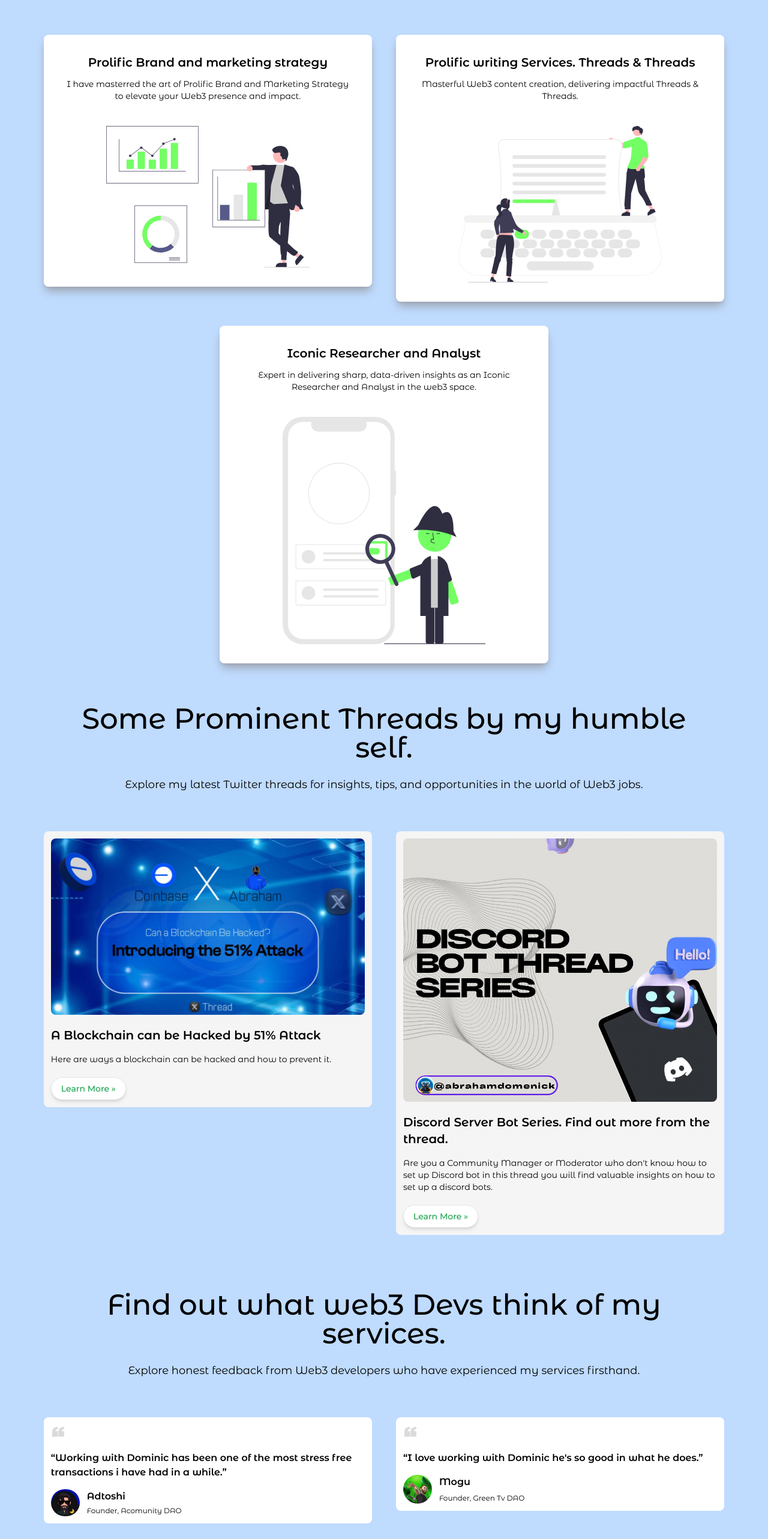
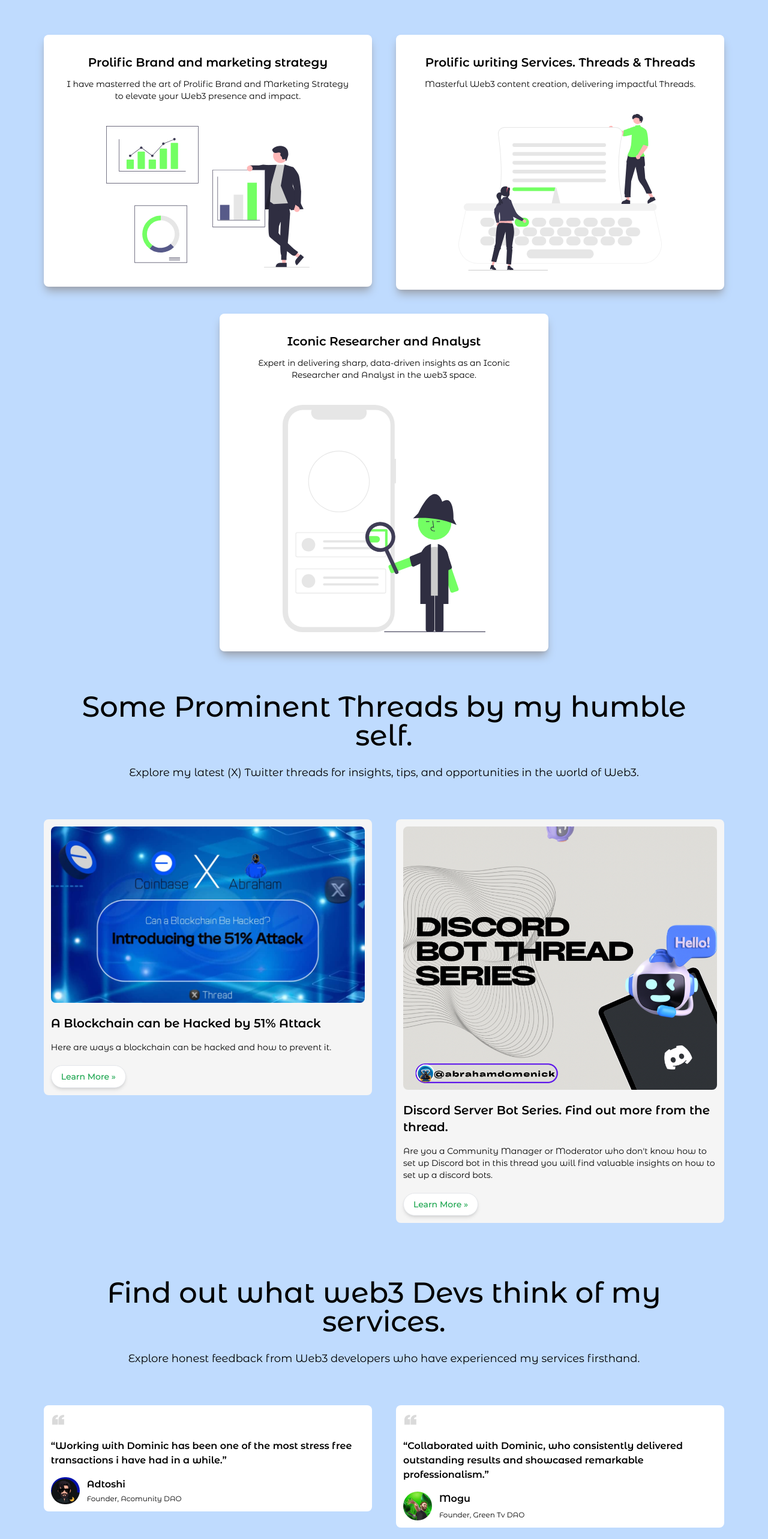
Before and after one commit to abrahamdominic/myweb3resume, a React (Vite) app: page / in a window 1280 px wide. Shown: the part 1120-3686 px from the top of the page at 60% size. Built offline with nearby package versions, Linux system fonts and the light colour scheme; a web font is replaced by a local one.

Commit message:
recent changes to the homepage

```diff
--- a/src/App.tsx
+++ b/src/App.tsx
@@ -78,8 +78,7 @@
           Prolific writing Services. Threads &amp; Threads
         </p>
         <p className='text-sm'>
-          Masterful Web3 content creation, delivering impactful Threads &amp;
-          Threads.
+          Masterful Web3 content creation, delivering impactful Threads.
         </p>
         <img className='w-[70%] mx-auto mt-10' src='reviews/writer.svg' />
       </div>
@@ -107,8 +106,8 @@
       </p>
       <br />
       <p className='text-sm md:text-lg'>
-        Explore my latest Twitter threads for insights, tips, and opportunities
-        in the world of Web3 jobs.
+        Explore my latest (X) Twitter threads for insights, tips, and opportunities
+        in the world of Web3.
       </p>
     </div>
 
@@ -191,7 +190,7 @@
         <img src={QuoteIcon} />
 
         <p className='mt-5 mb-4 font-semibold text-md'>
-          “I love working with Dominic he's so good in what he does.”
+          “Collaborated with Dominic, who consistently delivered outstanding results and showcased remarkable professionalism.”
         </p>
 
         <div className='flex gap-3 mt-2'>
```
Also changed, not shown: 1 other file (tests, documents, lock files or other folders).
